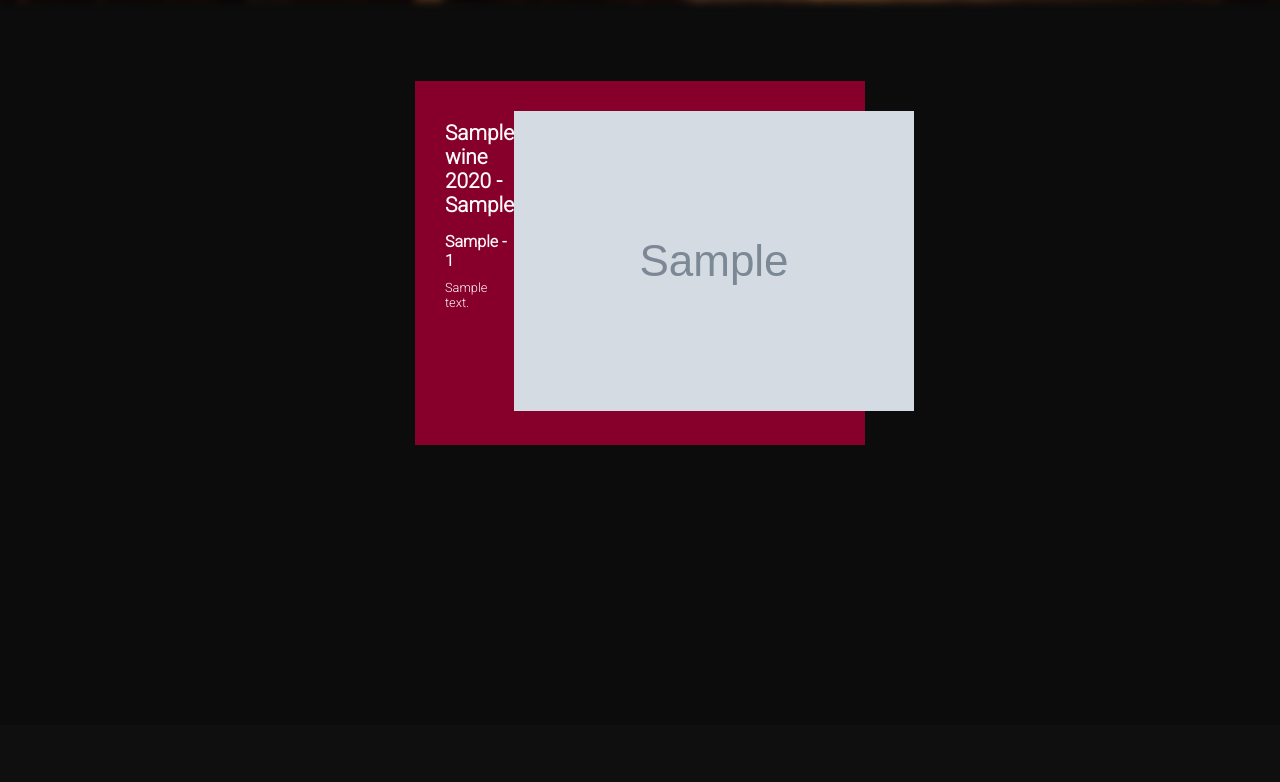
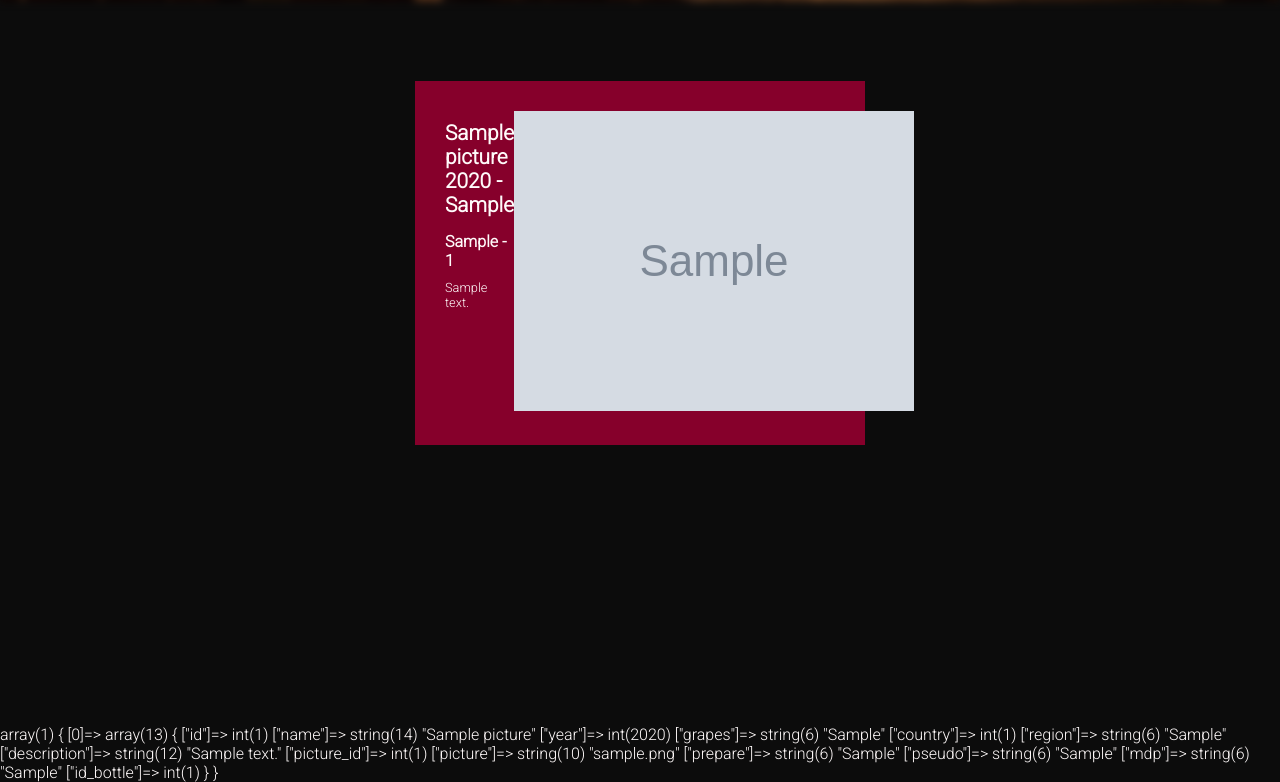
Before and after one commit to Ruwhaaa/my_cave, a PHP site: page / in a window 1280 px wide. Shown: the part 599-1381 px from the top of the page. Before the commit the page ends 1044 px from the top, so only its background shows below. Run offline with PHP 8.4, Linux system fonts and the light colour scheme; tables that the repository leaves empty or names only in its code hold one stand-in row (values such as "Sample post"); grey boxes marked "Sample" are stand-in pictures.

Commit message:
addin forreign key in database

```diff
--- a/php/database/dataManager.php
+++ b/php/database/dataManager.php
@@ -1,14 +1,22 @@
 <?php
 require("php/database/database.php");
 
-function add($data) {
+function add($data)
+{
 
     $conn = connexion();
 
     try {
+
         $query = $conn->prepare("
-                INSERT INTO wine(name, year, grapes, country, region, description, picture)
-                VALUES(:name, :year, :grapes, :country, :region, :description, :picture)
+                INSERT INTO bottle_picture(picture)
+                VALUES(:picture);");
+        $query->bindValue(':picture', $data['picture']);
+        $query->execute();
+
+        $query = $conn->prepare("
+                INSERT INTO wine(name, year, grapes, country, region, description, picture_id)
+                VALUES(:name, :year, :grapes, :country, :region, :description, LAST_INSERTED_ID())
                 ");
         $query->bindValue(':name', $data['name']);
         $query->bindValue(':year', $data['year']);
@@ -16,19 +24,19 @@ function add($data) {
         $query->bindValue(':country', $data['country']);
         $query->bindValue(':region', $data['region']);
         $query->bindValue(':description', $data['description']);
-        $query->bindValue(':picture', $data['picture']);
-    return $query->execute();
-    } catch(PDOException $e){
+        return $query->execute();
+    } catch (PDOException $e) {
         return "Erreur : " . $e->getMessage();
     }
 }
 
 function read() {
 
+
    $conn = connexion();
 
     try {
-        $query = $conn->prepare("SELECT * FROM wine");
+        $query = $conn->prepare("SELECT * FROM wine INNER JOIN bottle_picture WHERE id_bottle = picture_id");
         $query->execute();
         return $query->fetchAll(PDO::FETCH_ASSOC);
     } catch(PDOException $e){
--- a/php/pageTemplate/home.php
+++ b/php/pageTemplate/home.php
@@ -6,7 +6,6 @@ $length = count($response);
 
 <main>
     <section id="cover">
-
     </section>
     <?php if (!isset($_SESSION['pseudo'])): ?>
     <section id="form">
@@ -39,4 +38,7 @@ $length = count($response);
     </div>
     <?php endfor; ?>
 </section>
-<?php require_once "footer.php"; ?>
+<?php require_once "footer.php";
+
+var_dump($response);
+?>
```
Also changed, not shown: src/img/613cedf01479f_Capture.PNG (added), src/img/613e33892d874_zozor.png (added), src/img/613e341b9cb85_zozor.png (added), src/img/613e3508702f0_zozor.png (added), src/img/613e3579a36f3_1587548347_622_84-idees-de-tatouage-de-samourai-guerriers.jpg (added), src/img/613e35b8e9f06_1587548347_622_84-idees-de-tatouage-de-samourai-guerriers.jpg (added), src/img/613e3616b7820_Capture.PNG (added), src/img/613e378a7ac12_Capture.PNG (added), src/img/613e406588e47_1587548347_622_84-idees-de-tatouage-de-samourai-guerriers.jpg (added), src/img/613e5a48c2a3b_zozor.png (added).
